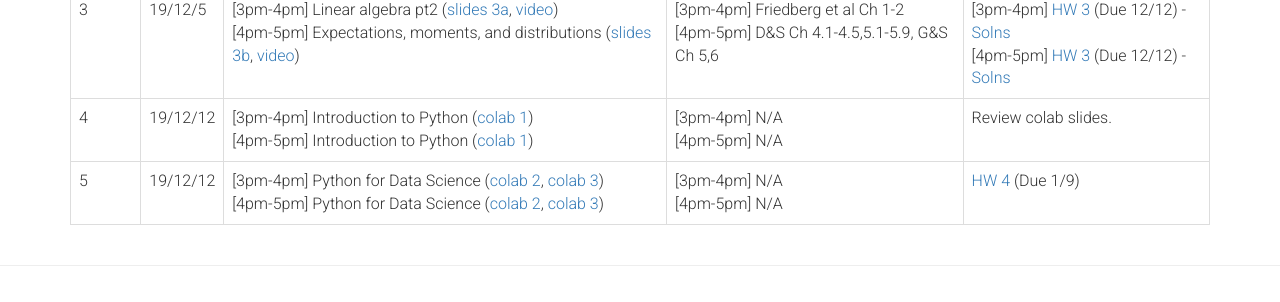
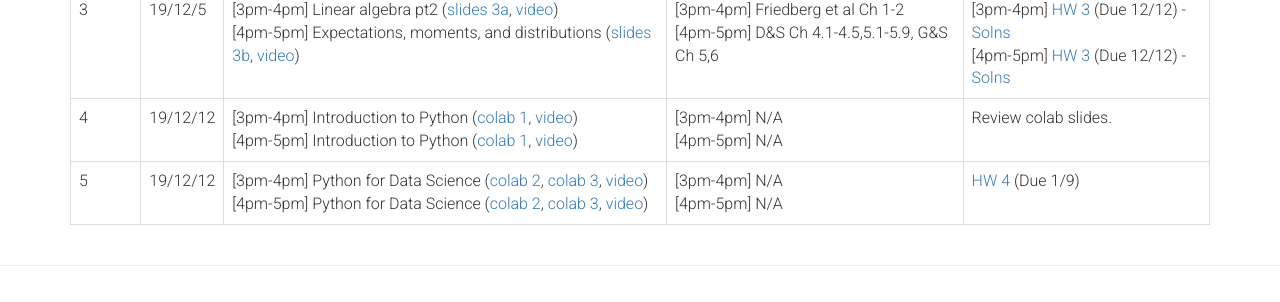
Before and after one commit to talisstats/talisstats.github.io, a Jekyll site: the page syllabus.html, which Jekyll copies as it is, in a window 1280 px wide. Shown: the part 862-1164 px from the top of the page. Built offline with Jekyll 4.4.1, drawn with Linux system fonts in a browser that asks for light colours; nearby versions of some CDN libraries.

Commit message:
Adds videos for lectures 4,5

```diff
--- a/syllabus.html
+++ b/syllabus.html
@@ -137,8 +137,8 @@
     <td>4</td>
     <td> 19/12/12 </td>
     <td>
-       [3pm-4pm] Introduction to Python (<a href="https://colab.research.google.com/drive/1c_nwUpxWs25X3Z5E26A5_NWpRCWcITUT">colab 1</a>) </br>
-       [4pm-5pm] Introduction to Python (<a href="https://colab.research.google.com/drive/1c_nwUpxWs25X3Z5E26A5_NWpRCWcITUT">colab 1</a>)
+       [3pm-4pm] Introduction to Python (<a href="https://colab.research.google.com/drive/1c_nwUpxWs25X3Z5E26A5_NWpRCWcITUT">colab 1</a>, <a href="https://youtu.be/dGidlfJ1dbQ">video</a>) </br>
+       [4pm-5pm] Introduction to Python (<a href="https://colab.research.google.com/drive/1c_nwUpxWs25X3Z5E26A5_NWpRCWcITUT">colab 1</a>, <a href="https://youtu.be/y5cbnLt3e5M">video</a>)
     </td>
     <td>
       [3pm-4pm] N/A </br>
@@ -153,8 +153,8 @@
     <td>5</td>
     <td> 19/12/12 </td>
     <td>
-       [3pm-4pm] Python for Data Science (<a href="https://colab.research.google.com/drive/1dyyrgeCG6Y41nzWyLVSmZE0WsLpJm1WW">colab 2</a>, <a href="https://colab.research.google.com/drive/1fATgMFstZnEDkEvRFE8L1spnjtiO0Anz">colab 3</a>)  </br>
-       [4pm-5pm] Python for Data Science (<a href="https://colab.research.google.com/drive/1dyyrgeCG6Y41nzWyLVSmZE0WsLpJm1WW">colab 2</a>, <a href="https://colab.research.google.com/drive/1fATgMFstZnEDkEvRFE8L1spnjtiO0Anz">colab 3</a>)
+       [3pm-4pm] Python for Data Science (<a href="https://colab.research.google.com/drive/1dyyrgeCG6Y41nzWyLVSmZE0WsLpJm1WW">colab 2</a>, <a href="https://colab.research.google.com/drive/1fATgMFstZnEDkEvRFE8L1spnjtiO0Anz">colab 3</a>, <a href="https://youtu.be/y5cbnLt3e5M">video</a>)  </br>
+       [4pm-5pm] Python for Data Science (<a href="https://colab.research.google.com/drive/1dyyrgeCG6Y41nzWyLVSmZE0WsLpJm1WW">colab 2</a>, <a href="https://colab.research.google.com/drive/1fATgMFstZnEDkEvRFE8L1spnjtiO0Anz">colab 3</a>, <a href="https://youtu.be/MfnKBGNYKf8">video</a>)
     </td>
     <td>
       [3pm-4pm] N/A </br>
```
